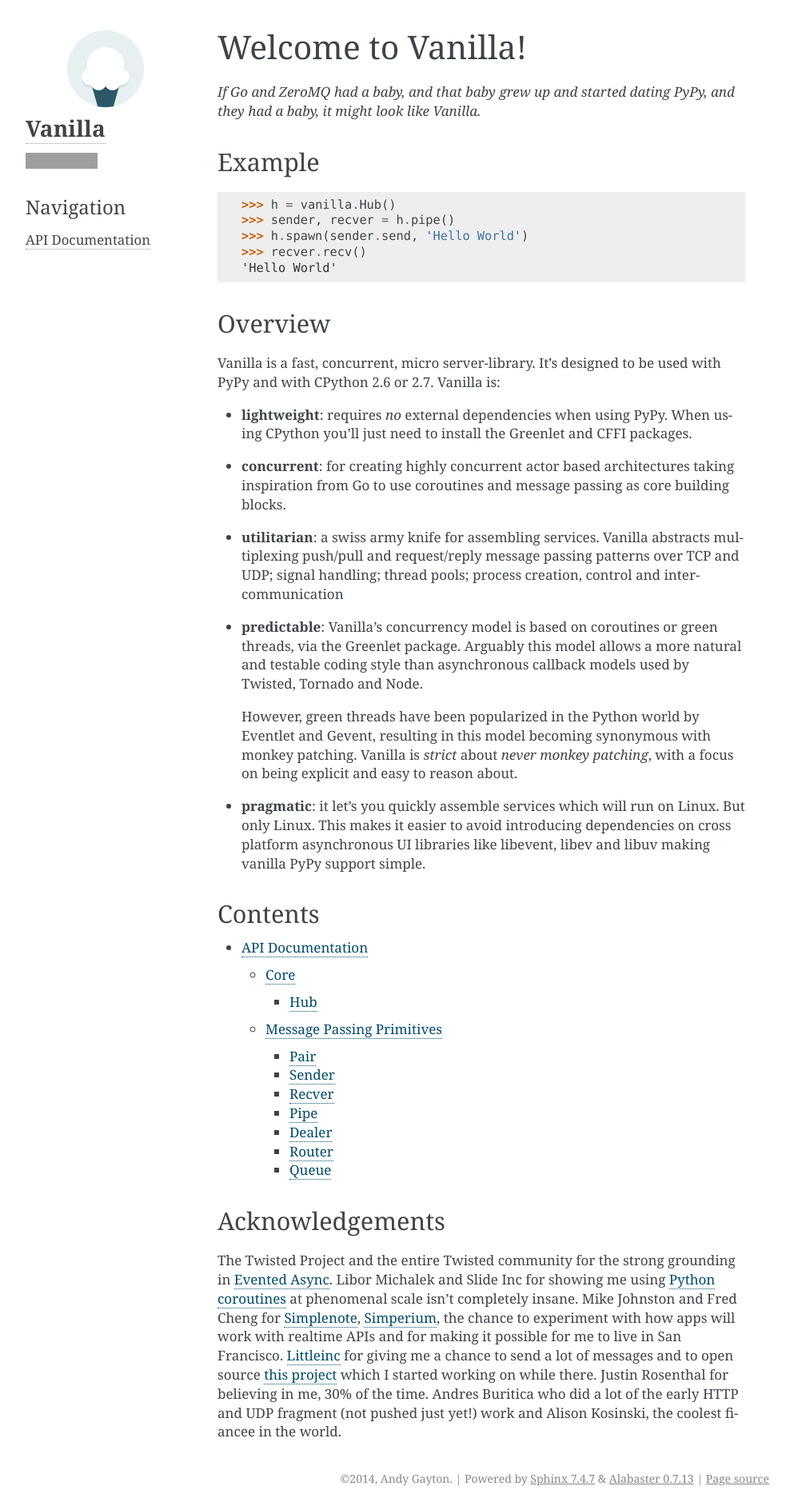
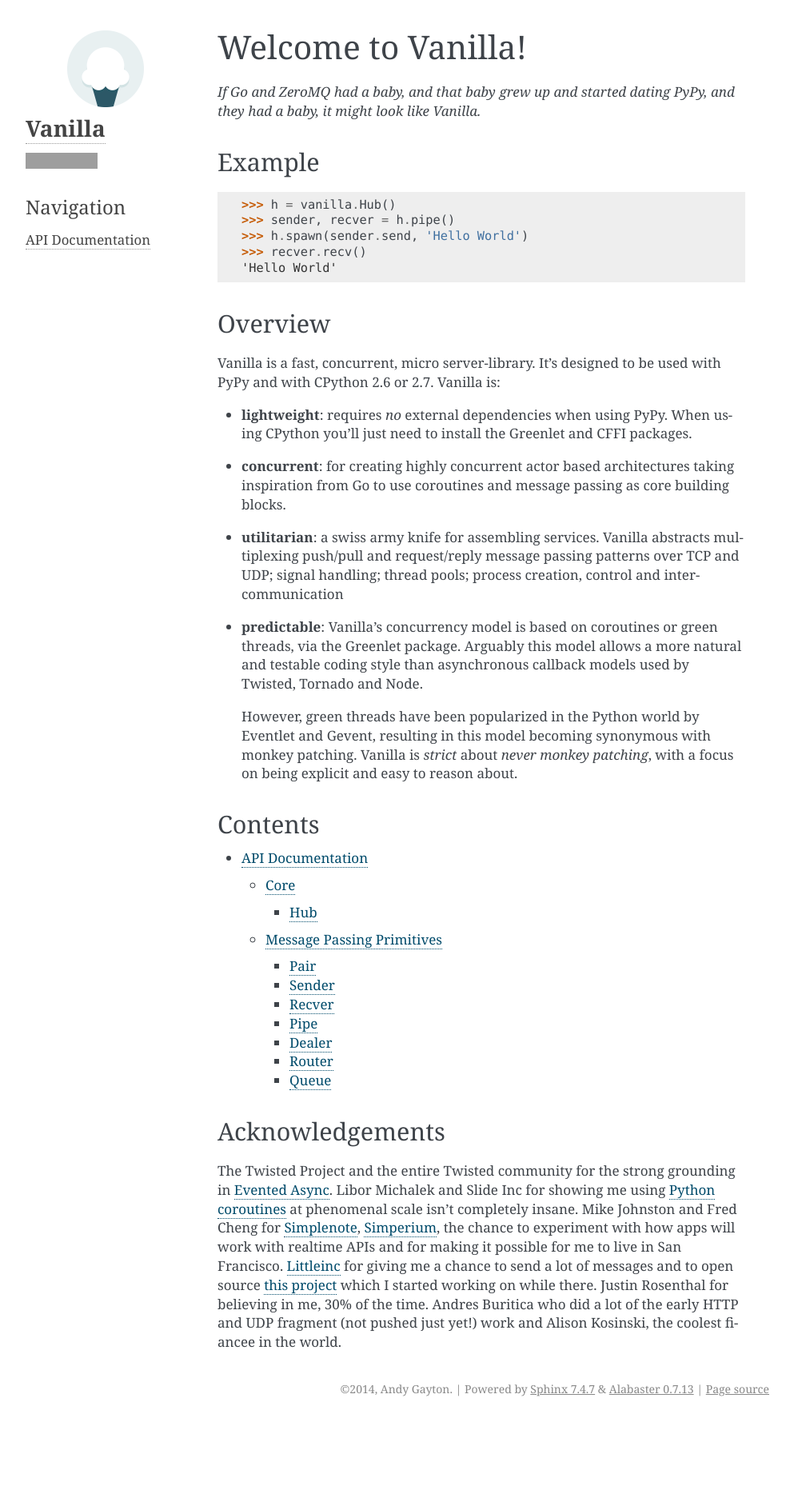
Before and after one commit to cablehead/vanilla, a Sphinx documentation site: the page built from docs/index.rst, in a window 1280 px wide. Shown: the whole page at 80% size, without its empty margins (148-1141 px from the left). Built offline with Sphinx 7.4.7, drawn with Linux system fonts in a browser that asks for light colours; after the commit the page ends 1776 px from its top, so only the background shows below that; grey boxes are pictures that could not be loaded.

Commit message:
remove note on Linux only

```diff
--- a/docs/index.rst
+++ b/docs/index.rst
@@ -44,11 +44,6 @@
    patching. Vanilla is *strict* about *never monkey patching*, with a focus on
    being explicit and easy to reason about.
 
--  **pragmatic**: it let's you quickly assemble services which will run
-   on Linux. But only Linux. This makes it easier to avoid introducing
-   dependencies on cross platform asynchronous UI libraries like
-   libevent, libev and libuv making vanilla PyPy support simple.
-
 Contents
 --------
 
```
